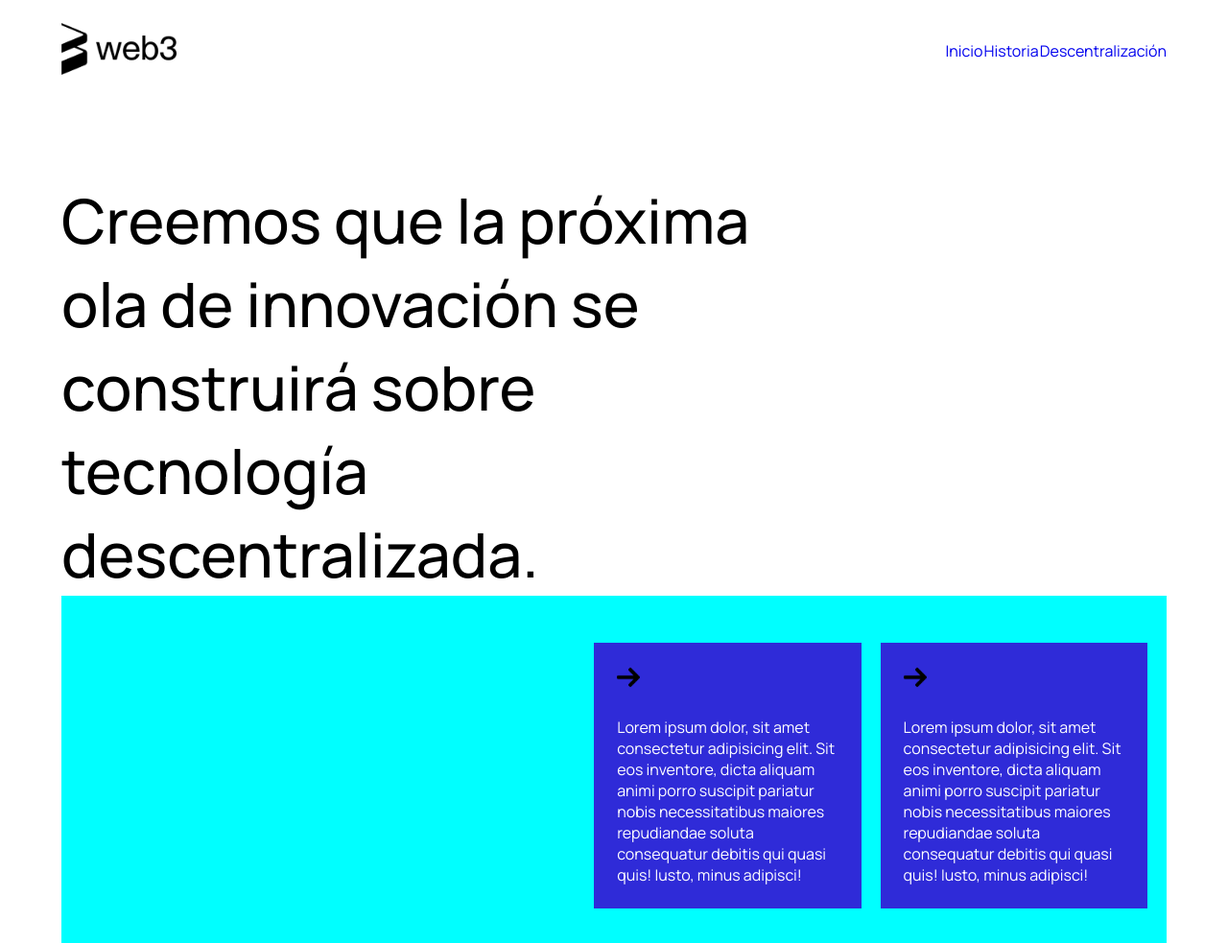
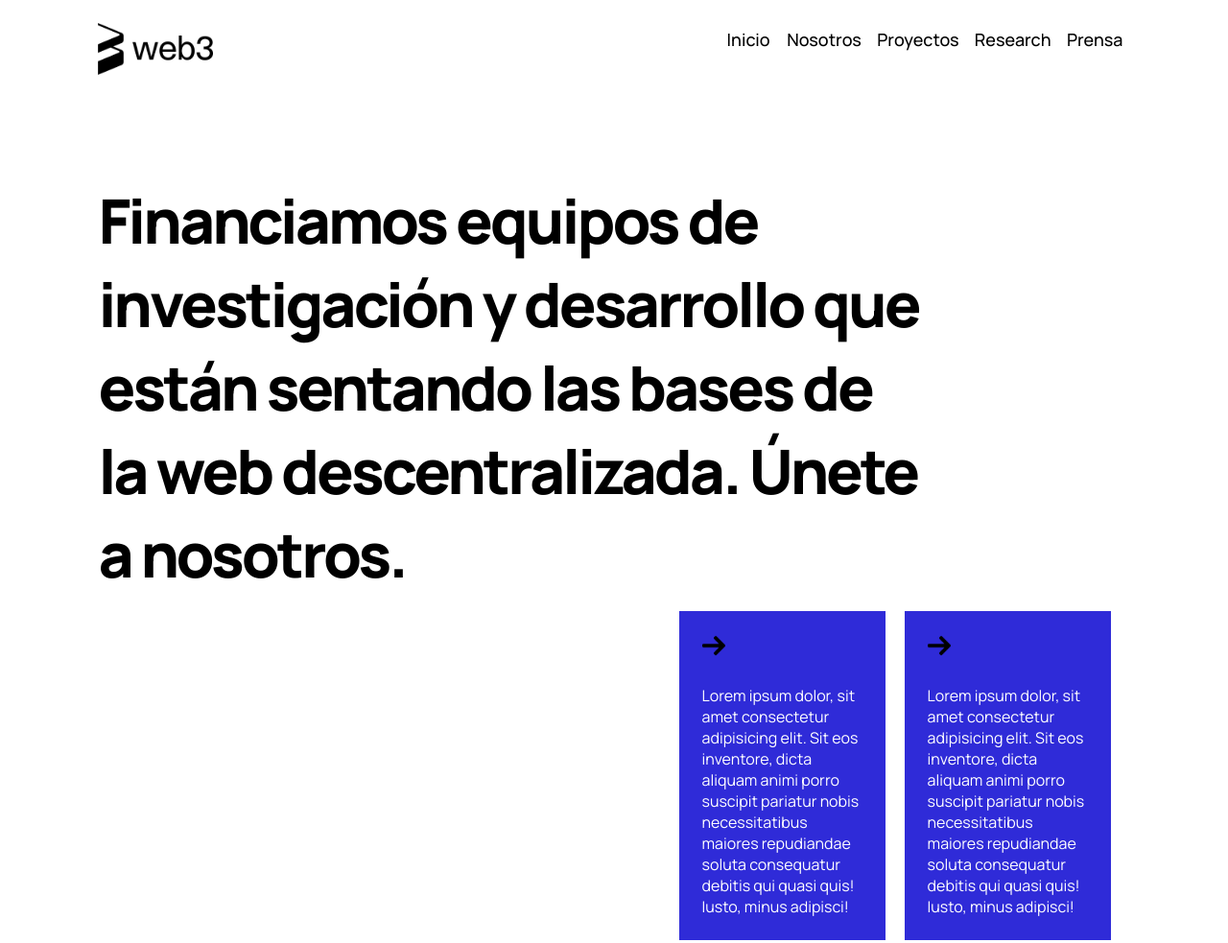
Before and after one commit to NicoAltamiranno/Fundacion-Web3, a plain HTML site: page index.html in a window 1280 px wide. Shown: the top 983 px of the page at 96% size. Drawn offline with Linux system fonts and the light colour scheme.

Commit message:
modified inicio

```diff
--- a/css/style.css
+++ b/css/style.css
@@ -1,14 +1,20 @@
-* {
+*,
+*:before,
+*:after{
     margin: 0;
     padding: 0;
+    box-sizing: border-box;
 }
 
+
 body{
-    margin-left: 5%;
-    margin-right: 5%;
+    margin-left: 8%;
+    margin-right: 8%;
 }
+
+/* ESTILOS MENU DE NAVEGACIÓN */
 header{
-    padding: 24px 0;
+    padding: 1.5rem 0;
     display: flex;
     justify-content: space-between;
 }
@@ -18,7 +24,7 @@ header a img{
 }
 
 nav{
-    width: 20%;
+    width: 40%;
     display: flex;
 }
 
@@ -29,15 +35,39 @@ nav ul{
     justify-content: space-between;
 }
 
-nav ul li{
+.menu-nav li{
     list-style: none;
-    color: aliceblue;
     font-family: 'Manrope', sans-serif;
+
 }
 
-ul li a{
+.menu-nav li a{
+    font-weight:500;
+    font-size: 18px;
+    color: black;
     text-decoration: none;
+    /* padding-bottom: 0.3rem; */
+    padding: 0 10px;
+    position: relative;
 }
+
+.menu-nav li a:after{
+    content: "";
+    position: absolute;
+    background-color: black;
+    height: 4px;
+    width: 0;
+    left: 0;
+    bottom: -10px;
+    transition: 0.3s;
+}
+
+.menu-nav li a:hover:after{
+    width: 100%;
+}
+
+
+/* ESTILOS MAIN */
 
 .infoHero {
     padding:80px 0;
@@ -52,9 +82,10 @@ ul li a{
 }
 
 .infoHero h1{
-    font-weight:500;
+    font-weight:900;
     font-size: 64px;
-    width: 65%;
+    width: 80%;
+    letter-spacing: -3px;
 }
 
 .enlaces div{
@@ -72,7 +103,7 @@ ul li a{
 
 .enlaces{
     display: flex;
-    background-color: aqua;
+    /* background-color: aqua; */
     justify-content: flex-end;
     align-items: center;
     height: 400px;
--- a/index.html
+++ b/index.html
@@ -4,7 +4,7 @@
     <meta charset="UTF-8">
     <meta http-equiv="X-UA-Compatible" content="IE=edge">
     <meta name="viewport" content="width=device-width, initial-scale=1.0">
-    <title>Web 3 - Learning</title>
+    <title>W3F | Web 3 </title>
     <link rel="stylesheet" href="./css/style.css">
     <link rel="preconnect" href="https://fonts.googleapis.com">
 <link rel="preconnect" href="https://fonts.gstatic.com" crossorigin>
@@ -12,18 +12,20 @@
 </head>
 <body>
     <header>
-        <a href="#"><img src="./images/web3-logo.png" alt="logo-web3"></a>
+        <a href="./index.html"><img src="./images/web3-logo.png" alt="logo-web3"></a>
         <nav>
-            <ul>
-                <li><a href="./index.html">Inicio</a></li>
-                <li><a href="./pages/historia.html">Historia</a></li>
-                <li><a href="./pages/descentralizacion.html">Descentralización</a></li>
+            <ul class="menu-nav">
+                <li><a href="./index.html" class="navActivo">Inicio</a></li>
+                <li><a href="./pages/nosotros.html">Nosotros</a></li>
+                <li><a href="./pages/proyectos.html">Proyectos</a></li>
+                <li><a href="./pages/research.html">Research</a></li>
+                <li><a href="./pages/prensa.html">Prensa</a></li>
             </ul>
         </nav>
     </header>
     <main>
         <section class="infoHero">
-            <h1>Creemos que la próxima ola de innovación se construirá sobre tecnología descentralizada.</h1>
+            <h1>Financiamos equipos de investigación y desarrollo que están sentando las bases de la web descentralizada. Únete a nosotros.</h1>
             <div class="enlaces">
                 <div>
                     <img src="./assets/icon-flecha-derecha.png" alt="icono-flecha">
```
Also changed, not shown: pages/nosotros.html (renamed from pages/historia.html), pages/prensa.html (added), pages/proyectos.html (renamed from pages/descentralizacion.html), pages/research.html (added).
